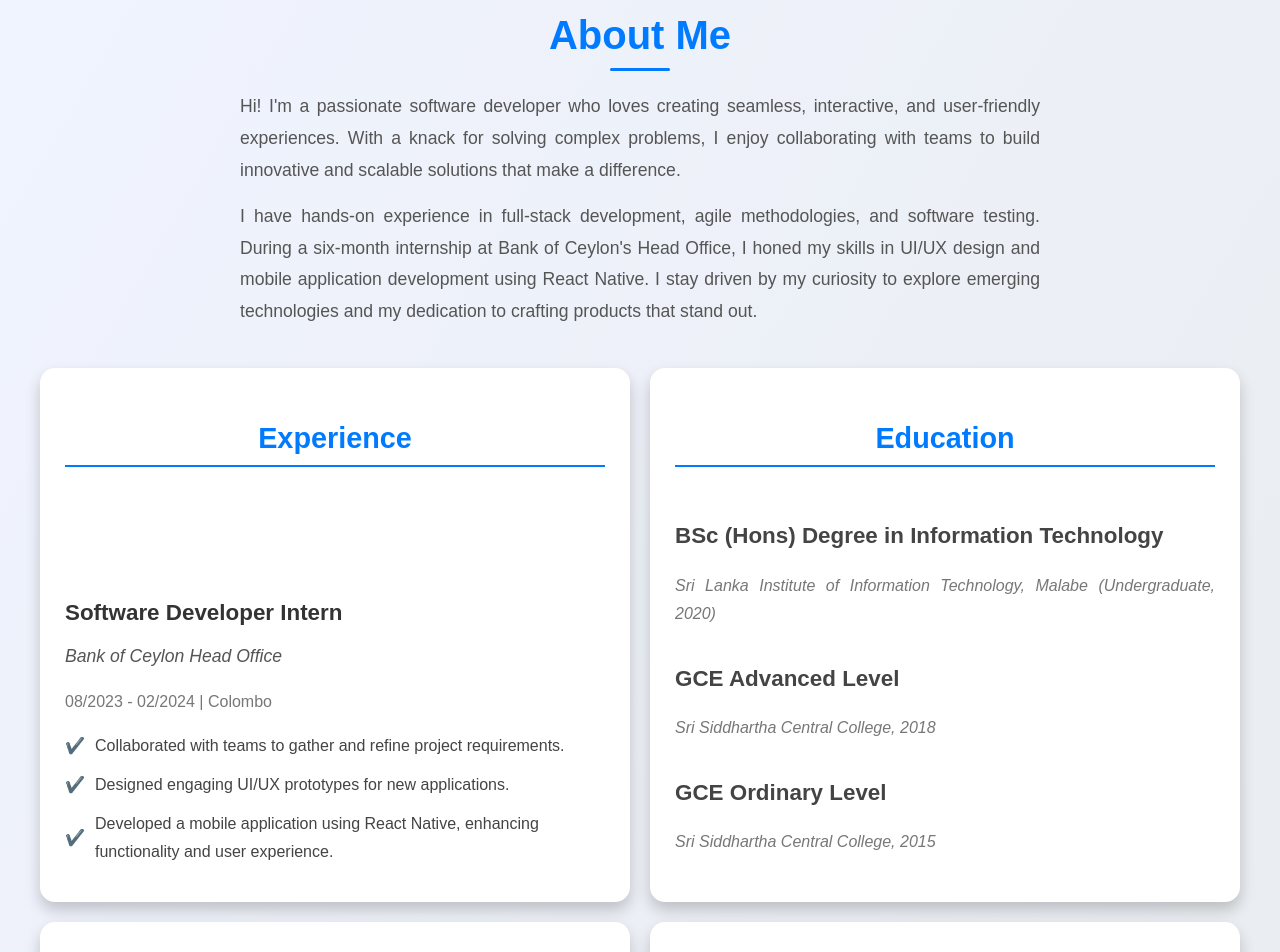
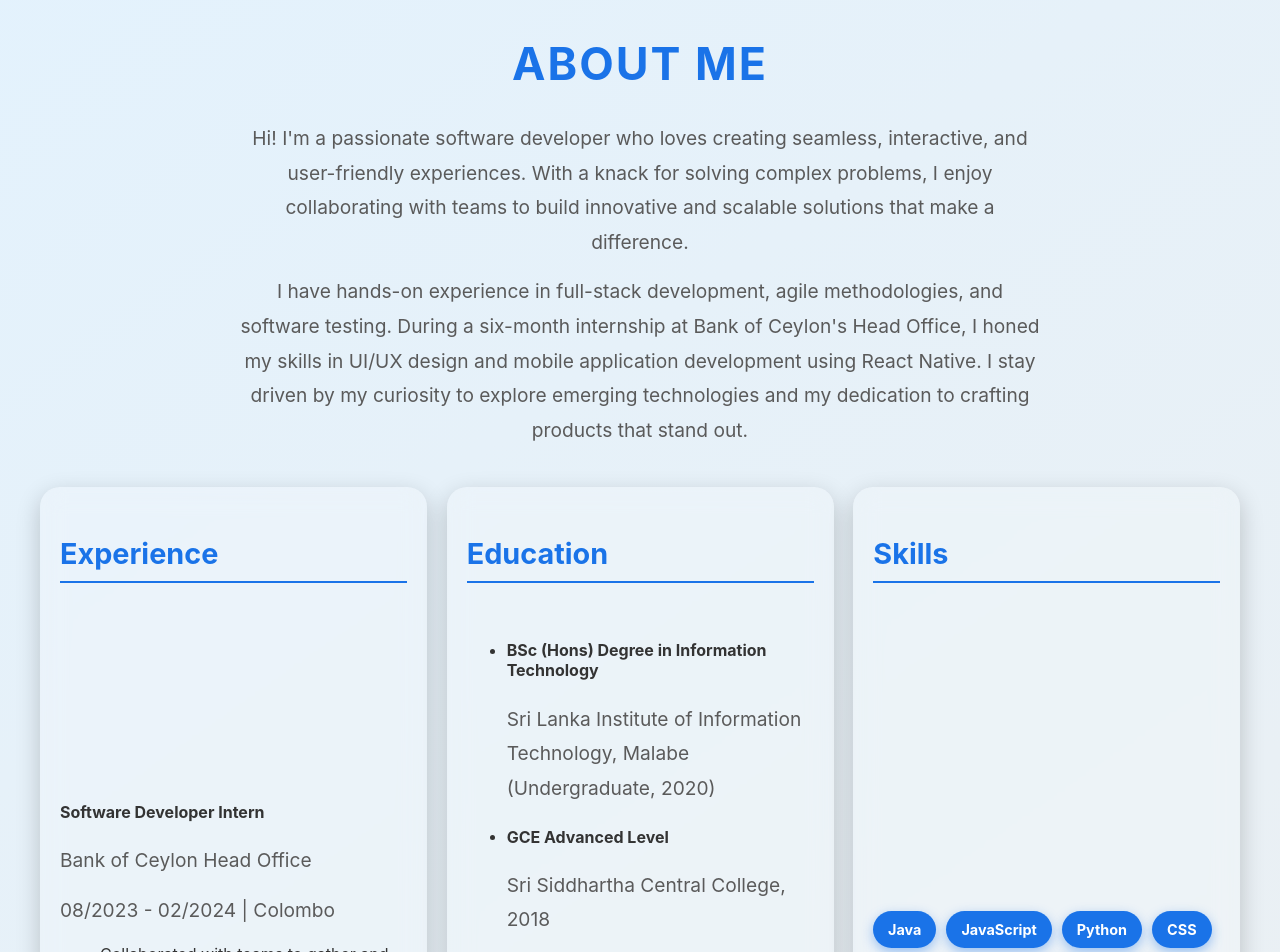
Before and after one commit to GihanJeewantha/portfolio-website, a React (Create React App) app in the folder portfolio-website/: page / in a window 1280 px wide. Shown: the part 880-1832 px from the top of the page. Built offline with nearby package versions, Linux system fonts and the light colour scheme.

Commit message:
Updated About

```diff
--- a/portfolio-website/package.json
+++ b/portfolio-website/package.json
@@ -6,6 +6,7 @@
     "@testing-library/jest-dom": "^5.17.0",
     "@testing-library/react": "^13.4.0",
     "@testing-library/user-event": "^13.5.0",
+    "aos": "^2.3.4",
     "react": "^18.3.1",
     "react-dom": "^18.3.1",
     "react-scripts": "5.0.1",
--- a/portfolio-website/src/App.js
+++ b/portfolio-website/src/App.js
@@ -1,9 +1,18 @@
 import React from 'react';
 import './App.css';
+
+import AOS from 'aos';
+import 'aos/dist/aos.css';
+
 import Home from './components/Home';
 import About from './components/About';
 import Portfolio from './components/Portfolio';
 import Contact from './components/Contact';
+
+AOS.init({
+    duration: 1000, // Animation duration in ms
+    once: true, // Run animation only once
+});
 
 function App() {
     return (
--- a/portfolio-website/src/components/About.css
+++ b/portfolio-website/src/components/About.css
@@ -1,198 +1,119 @@
 /* General About Section */
 .about {
-    padding: 60px 20px;
-    background: linear-gradient(120deg, #f0f4ff, #e9ecef);
-    color: #333;
-    font-family: 'Arial', sans-serif;
+    padding: 80px 20px;
+    background: linear-gradient(145deg, #e3f2fd, #eceff1);
+    display: flex;
+    justify-content: center;
+    align-items: center;
+    min-height: 100vh;
+}
+
+.about-content {
+    max-width: 1200px;
+    margin: 0 auto;
     text-align: center;
 }
 
 .about h2 {
-    font-size: 2.5rem;
-    color: #007bff;
-    margin-bottom: 20px;
+    font-size: 2.8rem;
+    font-weight: bold;
+    color: #1a73e8;
+    margin-bottom: 30px;
+    text-transform: uppercase;
+    letter-spacing: 2px;
     position: relative;
 }
 
-.about h2::after {
-    content: '';
-    display: block;
-    width: 60px;
-    height: 3px;
-    background: #007bff;
-    margin: 10px auto 0;
-    border-radius: 2px;
-}
-
 .about p {
-    font-size: 1.1rem;
+    font-size: 1.2rem;
     line-height: 1.8;
     margin: 15px auto;
     max-width: 800px;
-    text-align: justify;
-    color: #555;
+    color: #5a5a5a;
 }
 
-/* About Grid Layout */
+/* About Grid */
 .about-grid {
     display: grid;
-    grid-template-columns: repeat(2, 1fr);
+    grid-template-columns: repeat(auto-fit, minmax(300px, 1fr));
     gap: 20px;
-    max-width: 1200px;
-    margin: 40px auto 0;
-    align-items: stretch;
+    margin-top: 40px;
 }
 
-@media (max-width: 768px) {
-    .about-grid {
-        grid-template-columns: 1fr;
-    }
-}
-
-/* Box Styling */
-.about-grid > div {
-    background: #fff;
-    box-shadow: 0px 8px 15px rgba(0, 0, 0, 0.2);
-    border-radius: 15px;
-    padding: 25px;
+.card {
+    background: rgba(255, 255, 255, 0.2);
+    backdrop-filter: blur(12px);
+    box-shadow: 0 8px 24px rgba(0, 0, 0, 0.2);
+    border-radius: 20px;
+    padding: 20px;
+    transition: all 0.4s ease-in-out;
+    color: #333;
     display: flex;
     flex-direction: column;
     justify-content: space-between;
-    min-height: 350px;
-    transition: transform 0.3s ease, box-shadow 0.3s ease;
     text-align: left;
 }
 
-.about-grid > div:hover {
-    transform: translateY(-5px);
-    box-shadow: 0px 12px 25px rgba(0, 0, 0, 0.3);
+.card:hover {
+    transform: translateY(-10px);
+    box-shadow: 0 12px 32px rgba(0, 0, 0, 0.3);
 }
 
 /* Section Headers */
-.experience h3, .education h3, .skills h3, .certifications h3 {
+.card h3 {
     font-size: 1.8rem;
+    font-weight: bold;
     margin-bottom: 20px;
-    color: #007bff;
-    text-align: center;
-    border-bottom: 2px solid #007bff;
+    color: #1a73e8;
+    border-bottom: 2px solid #1a73e8;
     padding-bottom: 10px;
 }
 
-/* Experience Section */
-.experience-item h4 {
-    font-size: 1.4rem;
-    color: #333;
-    margin-bottom: 8px;
-    font-weight: bold;
-}
-
-.experience-item .company {
-    font-size: 1.1rem;
-    color: #555;
-    font-style: italic;
-    margin-bottom: 8px;
-}
-
-.experience-item .duration {
-    font-size: 1rem;
-    color: #777;
-    margin-bottom: 15px;
-}
-
-.experience-item ul {
-    list-style: none;
-    padding: 0;
-    margin: 0;
-    line-height: 1.8;
-}
-
-.experience-item ul li {
-    display: flex;
-    align-items: center;
-    margin-bottom: 10px;
-    font-size: 1rem;
-    color: #444;
-}
-
-.experience-item ul li::before {
-    content: '✔️';
-    margin-right: 10px;
-    color: #28a745;
-}
-
-/* Education Section */
-.education-list {
-    list-style: none;
-    padding: 0;
-    margin: 0;
-    line-height: 1.8;
-}
-
-.education-list li {
-    margin-bottom: 20px;
-}
-
-.education-list h4 {
-    font-size: 1.4rem;
-    color: #444;
-    margin-bottom: 5px;
-    font-weight: bold;
-}
-
-.education-list .institute {
-    font-size: 1rem;
-    color: #777;
-    font-style: italic;
-}
-
-/* Skills Section */
+/* Skills List */
 .skills-list {
     display: flex;
     flex-wrap: wrap;
     gap: 10px;
-    justify-content: flex-start;
     list-style: none;
     padding: 0;
-    margin: 10px 0 0;
+    margin: 10px 0;
 }
 
 .skills-list li {
+    background: #1a73e8;
+    color: white;
     padding: 10px 15px;
-    background: #007bff;
-    color: #fff;
     border-radius: 20px;
-    font-size: 1rem;
-    box-shadow: 0px 2px 5px rgba(0, 0, 0, 0.2);
-    transition: transform 0.3s ease, box-shadow 0.3s ease;
+    font-size: 0.9rem;
     font-weight: bold;
+    transition: all 0.3s ease;
+    box-shadow: 0 4px 12px rgba(26, 115, 232, 0.4);
 }
 
 .skills-list li:hover {
     transform: scale(1.1);
-    box-shadow: 0px 4px 10px rgba(0, 0, 0, 0.3);
+    box-shadow: 0 8px 16px rgba(26, 115, 232, 0.6);
 }
 
-/* Certifications Section */
-.certifications-list {
-    list-style: none;
-    padding: 0;
-    margin: 0;
-    line-height: 1.8;
+/* Animations using AOS */
+[data-aos] {
+    opacity: 0;
+    transition: opacity 0.6s, transform 0.6s;
 }
 
-.certifications-list li {
-    margin-bottom: 15px;
+[data-aos].aos-animate {
+    opacity: 1;
+    transform: translate(0);
 }
 
-.certifications-list h4 {
-    font-size: 1.4rem;
-    color: #444;
-    margin-bottom: 5px;
-    font-weight: bold;
+[data-aos="fade-up"] {
+    transform: translateY(20px);
 }
 
-.certifications-list .issuer {
-    font-size: 1rem;
-    color: #777;
-    font-style: italic;
+[data-aos="fade-right"] {
+    transform: translateX(-20px);
 }
+
+[data-aos="zoom-in"] {
+    transform: scale(0.9);
+}
--- a/portfolio-website/src/components/About.js
+++ b/portfolio-website/src/components/About.js
@@ -4,12 +4,13 @@ import './About.css';
 const About = () => {
     return (
         <section id="about" className="about">
-            <h2>About Me</h2>
-            <p>
+            <div className="about-content">
+                <h2 data-aos="fade-up">About Me</h2>
+                <p data-aos="fade-right">
                     Hi! I'm a passionate software developer who loves creating seamless, interactive, and user-friendly experiences.
                     With a knack for solving complex problems, I enjoy collaborating with teams to build innovative and scalable solutions that make a difference.
                 </p>
-            <p>
+                <p data-aos="fade-right">
                     I have hands-on experience in full-stack development, agile methodologies, and software testing.
                     During a six-month internship at Bank of Ceylon's Head Office, I honed my skills in UI/UX design and mobile application development using React Native.
                     I stay driven by my curiosity to explore emerging technologies and my dedication to crafting products that stand out.
@@ -17,7 +18,7 @@ const About = () => {
 
                 <div className="about-grid">
                     {/* Experience Section */}
-                <div className="experience">
+                    <div className="experience card" data-aos="zoom-in">
                         <h3>Experience</h3>
                         <div className="experience-item">
                             <h4>Software Developer Intern</h4>
@@ -32,7 +33,7 @@ const About = () => {
                     </div>
 
                     {/* Education Section */}
-                <div className="education">
+                    <div className="education card" data-aos="zoom-in">
                         <h3>Education</h3>
                         <ul className="education-list">
                             <li>
@@ -51,7 +52,7 @@ const About = () => {
                     </div>
 
                     {/* Skills Section */}
-                <div className="skills">
+                    <div className="skills card" data-aos="zoom-in">
                         <h3>Skills</h3>
                         <ul className="skills-list">
                             <li>Java</li>
@@ -71,7 +72,7 @@ const About = () => {
                     </div>
 
                     {/* Certifications Section */}
-                <div className="certifications">
+                    <div className="certifications card" data-aos="zoom-in">
                         <h3>Certifications</h3>
                         <ul className="certifications-list">
                             <li>
@@ -85,6 +86,7 @@ const About = () => {
                         </ul>
                     </div>
                 </div>
+            </div>
         </section>
     );
 };
```
Also changed, not shown: 1 other file (tests, documents, lock files or other folders). Lines whose indentation alone changed are shown as unchanged.
